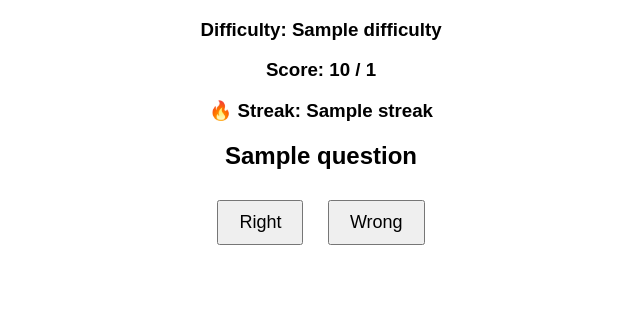
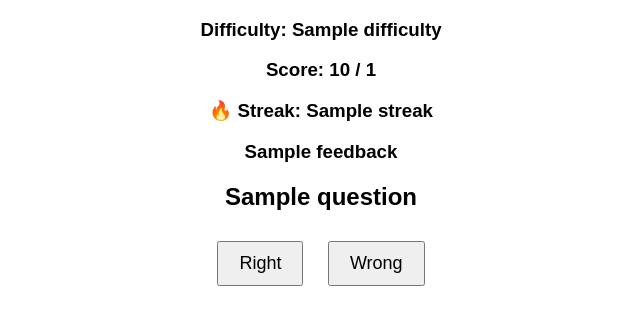
Before and after one commit to YeomanJ7782/Dataman, a Flask app: template templates/answer_checker.html in a window 1280 px wide. Shown: the top 325 px of the page, without its empty margins (319-959 px from the left). Run offline with Flask 3, Linux system fonts and the light colour scheme; the template is opened without the code that fills it: most values are stand-ins (such as "Sample title", 1, 10 or a date in 2020).

Commit message:
add answer feedback colors

```diff
--- a/app.py
+++ b/app.py
@@ -17,6 +17,8 @@ def answer_checker():
         session['score'] = 0
         session['count'] = 0
         session['streak'] = 0
+        feedback = None
+        feedback_class = None
 
     if request.method == 'POST':
         user_answer = request.form['answer'] == 'true'
@@ -25,8 +27,12 @@ def answer_checker():
         if user_answer == correct:
             session['score'] += 1
             session['streak'] += 1
+            feedback = "Correct!"
+            feedback_class = "correct"
         else:
             session['streak'] = 0
+            feedback = "Incorrect. Try the next one!"
+            feedback_class = "incorrect"
 
         session['count'] += 1
 
@@ -66,7 +72,9 @@ def answer_checker():
         question=f"{a} + {b} = {shown}",
         score=session['score'],
         count=session['count'],
-        streak=session['streak']
+        streak=session['streak'],
+        feedback=feedback,
+        feedback_class=feedback_class
     )
 
 if __name__ == '__main__':
--- a/templates/answer_checker.html
+++ b/templates/answer_checker.html
@@ -13,6 +13,14 @@
             margin: 10px;
             font-size: 18px;
         }
+
+        .correct {
+            color: green;
+        }
+
+        .incorrect {
+            color: red;
+        }
     </style>
 </head>
 
@@ -21,6 +29,11 @@
 <h3>Difficulty: {{ difficulty|capitalize }}</h3>
 <h3>Score: {{ score }} / {{ count }}</h3>
 <h3>🔥 Streak: {{ streak }}</h3>
+
+{% if feedback %}
+    <h3 class="{{ feedback_class }}">{{ feedback }}</h3>
+{% endif %}
+
 <h2>{{ question }}</h2>
 
 <form method="post">
```
